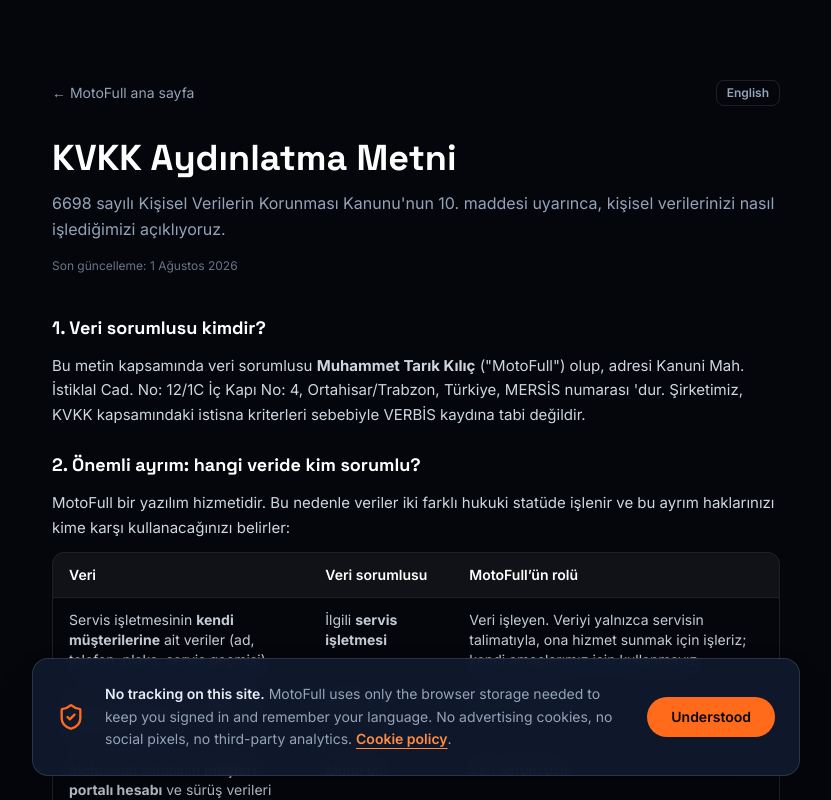
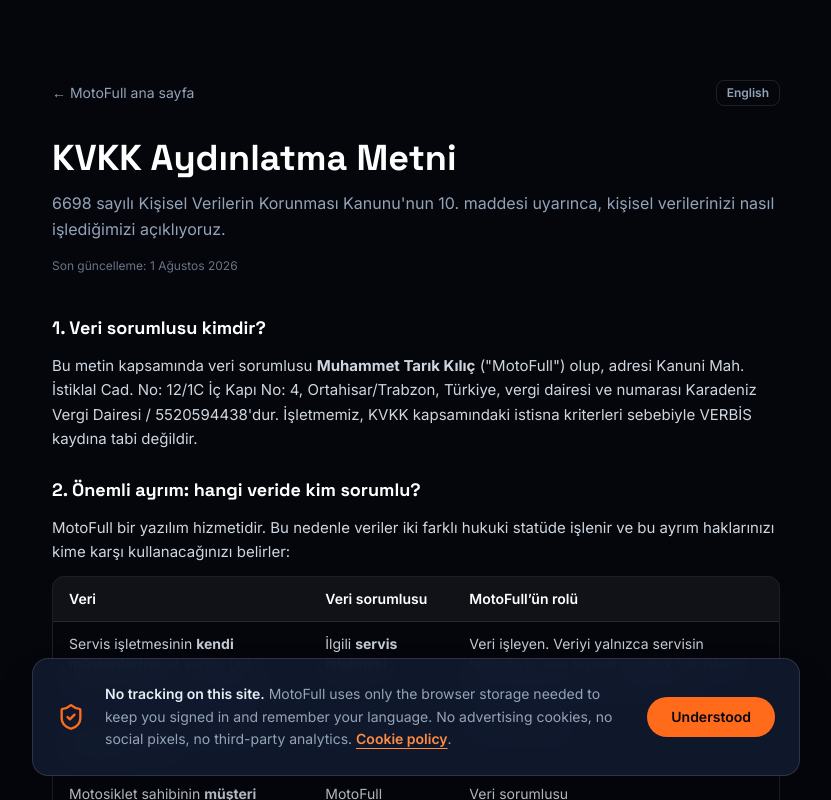
Before and after one commit to tarikworked-max/motofull-website, a Next.js app: page /kvkk in a window 1280 px wide. Shown: the top 800 px of the page, without its empty margins (224-1055 px from the left). Built offline with nearby package versions, Linux system fonts and the light colour scheme.

Commit message:
KVKK notice: stop rendering an empty MERSIS number; identify the controller by tax registration

```diff
--- a/app/kvkk/page.tsx
+++ b/app/kvkk/page.tsx
@@ -20,11 +20,16 @@
       <Section n={1} title="Veri sorumlusu kimdir?">
         <p>
           Bu metin kapsamında veri sorumlusu <strong>{company.legalName}</strong>{' '}
-          (&quot;{company.brandName}&quot;) olup, adresi {formattedAddress()}, MERSİS numarası{' '}
-          {company.mersisNo}&apos;dur.
+          (&quot;{company.brandName}&quot;) olup, adresi {formattedAddress()},{' '}
+          {/* Şahıs işletmesinin MERSİS numarası yok; boş alan "MERSİS
+              numarası 'dur." diye canlıda görünüyordu. Kimlik vergi
+              kaydıyla verilir. */}
+          {company.mersisNo
+            ? `MERSİS numarası ${company.mersisNo}'dur.`
+            : `vergi dairesi ve numarası ${company.taxOffice} / ${company.taxNo}'dur.`}
           {company.verbisNo
             ? ` VERBİS kayıt numarası: ${company.verbisNo}.`
-            : ' Şirketimiz, KVKK kapsamındaki istisna kriterleri sebebiyle VERBİS kaydına tabi değildir.'}
+            : ' İşletmemiz, KVKK kapsamındaki istisna kriterleri sebebiyle VERBİS kaydına tabi değildir.'}
         </p>
       </Section>
 
```
